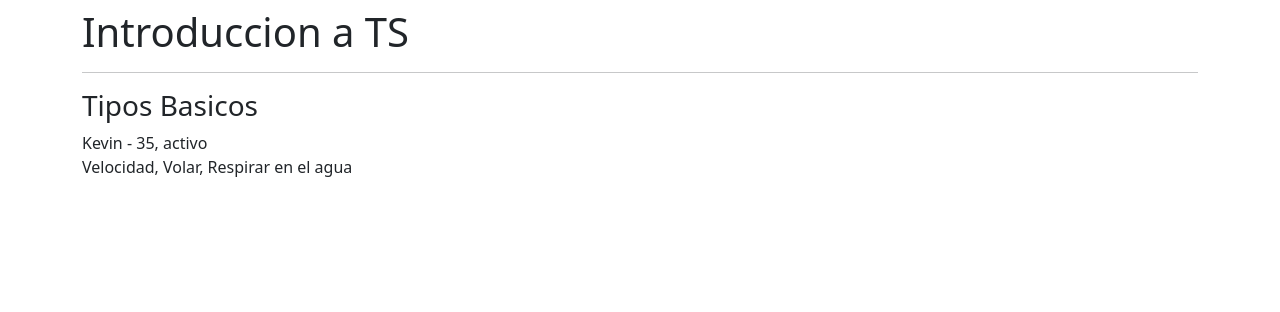
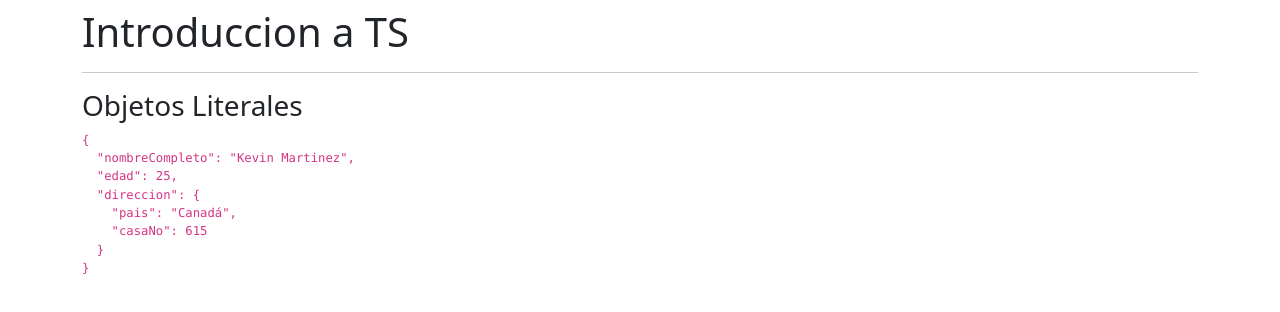
Before and after one commit to kkevin7/react_typescript_examples, a React (Create React App) app: page / in a window 1280 px wide. Shown: the top 312 px of the page. Built offline with nearby package versions, Linux system fonts and the light colour scheme.

Commit message:
Reinforcement 3 using interfaces

```diff
--- a/src/App.tsx
+++ b/src/App.tsx
@@ -1,3 +1,4 @@
+import { ObjectosTilerales } from "./typescript/ObjectosTilerales";
 import { TipoBasicos } from "./typescript/TipoBasicos";
 
 const App = () => {
@@ -5,7 +6,8 @@ const App = () => {
     <div className="mt-2">
       <h1>Introduccion a TS</h1>
       <hr/>
-      <TipoBasicos/>
+      {/* <TipoBasicos/> */}
+      <ObjectosTilerales/>
     </div>
   )
 }
--- /dev/null
+++ b/src/typescript/ObjectosTilerales.tsx
@@ -0,0 +1,33 @@
+interface Persona {
+    nombreCompleto: string;
+    edad: number;
+    direccion: Direccion;
+}
+
+interface Direccion{
+    pais: string;
+    casaNo: number
+}
+
+export const ObjectosTilerales = () => {
+
+    const persona: Persona = {
+        nombreCompleto: 'Kevin Martinez',
+        edad: 25,
+        direccion: {
+            pais: 'Canadá',
+            casaNo: 615
+        }
+    }
+
+    return (
+        <div>
+            <h3>Objetos Literales</h3>
+            <code>
+                <pre>
+                {JSON.stringify(persona, null, 2)}
+                </pre>
+            </code>
+        </div>
+    )
+}
```
